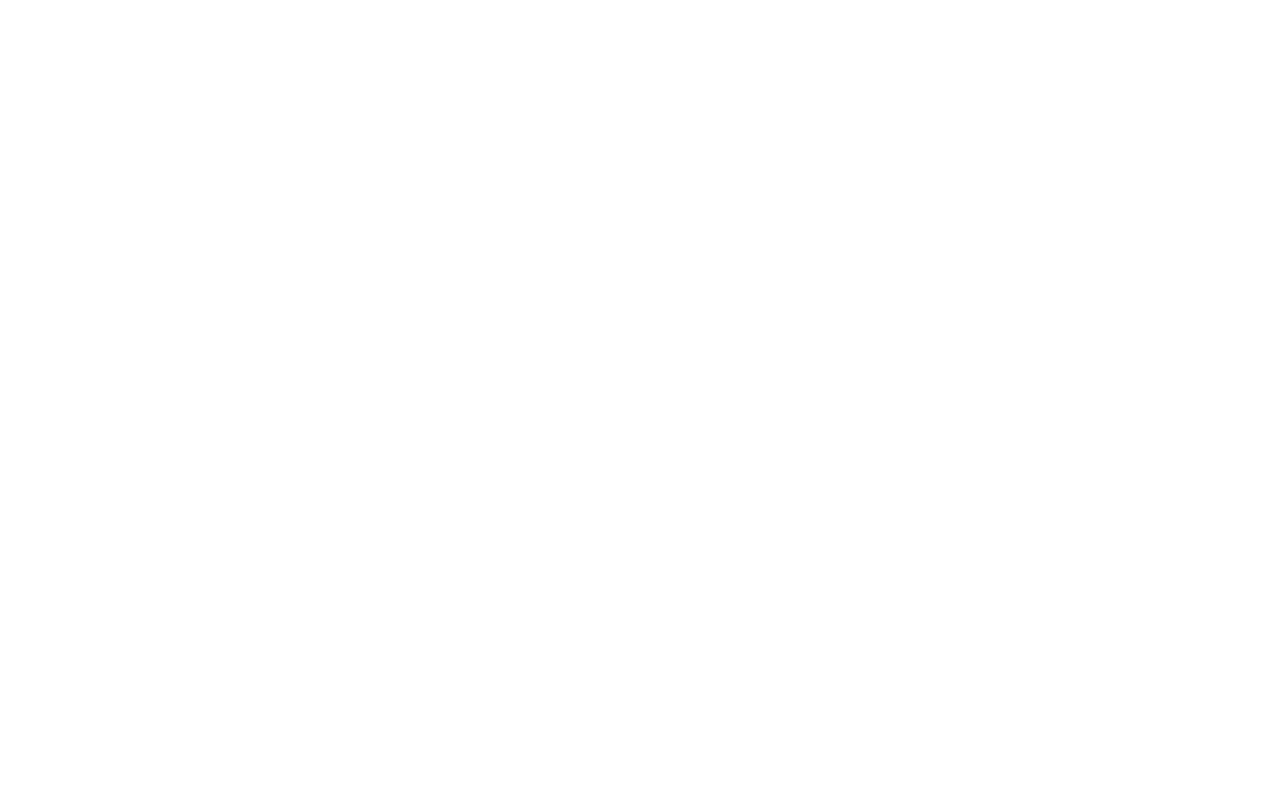
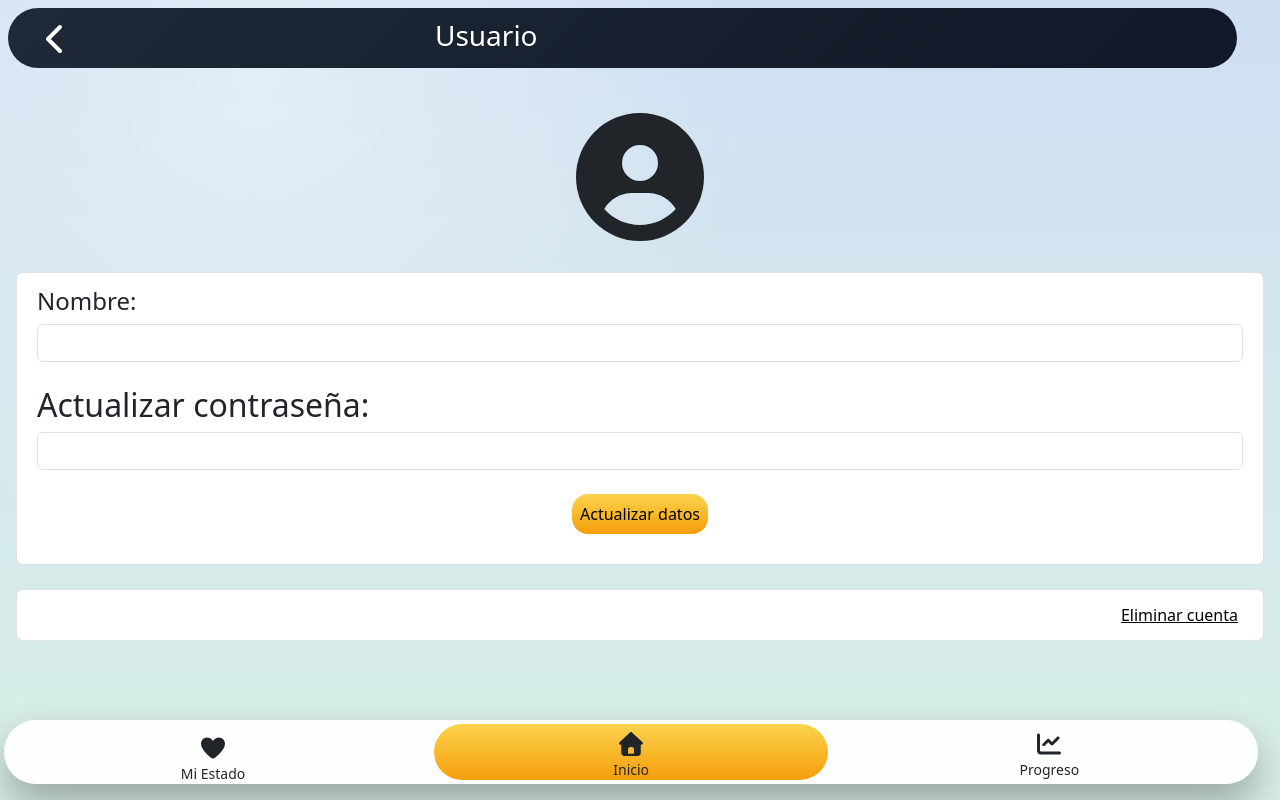
Before and after one commit to MisaelSalazar/SereniApp-React, a React (Vite) app: page /user in a window 1280 px wide. Before the commit this address had no page. Built offline with nearby package versions, Linux system fonts and the light colour scheme.

Commit message:
Finished User Section

```diff
--- a/src/pages/Config.tsx
+++ b/src/pages/Config.tsx
@@ -10,7 +10,7 @@ function Config() {
             <TopBar
                 title="Ajustes"
                 rightIcon={faCircleUser}
-                rightLink="#"
+                rightLink="/user"
             ></TopBar>
 
             <div style={{ marginTop: "4rem" }}>
--- /dev/null
+++ b/src/pages/User.tsx
@@ -0,0 +1,47 @@
+import BottomBar from "../components/BottomBar";
+import TopBar from "../components/TopBar";
+import { faCircleUser } from "@fortawesome/free-solid-svg-icons";
+import { FontAwesomeIcon } from "@fortawesome/react-fontawesome";
+
+function User() {
+    return (
+        <main>
+            <TopBar
+                title="Usuario"
+            ></TopBar>
+
+            <div style={{ marginTop: "4rem" }}>
+                <div className="text-center" style={{ fontSize: "8rem" }}>
+                    <FontAwesomeIcon icon={faCircleUser} />
+                </div>
+
+                <form action="" className="form-control">
+                    <div className="m-2">
+                        <label htmlFor="" className="h4">Nombre:</label>
+                        <input type="text" className="form-control" />
+                    </div>
+                    <div className="m-2 mt-4 mb-4">
+                        <label htmlFor="" className="h2">Actualizar contraseña:</label>
+                        <input type="text" className="form-control" />
+                    </div>
+
+                    <center className="mb-4">
+                        <input type="button" value="Actualizar datos" className="btn-app" />
+                    </center>
+                </form>
+
+                <div className="form-control mt-4" style={{textAlign: "right"}}>
+                    <button
+                        className="btn btn-link"
+                        style={{ color: "black" }}
+                    >
+                        Eliminar cuenta
+                    </button>
+                </div>
+            </div>
+
+            <BottomBar></BottomBar>
+        </main>
+    );
+}
+export default User;
--- a/src/routes/AppRoutes.tsx
+++ b/src/routes/AppRoutes.tsx
@@ -4,6 +4,7 @@ import Home from "../pages/Home";
 import Config from "../pages/Config";
 import MyState from "../pages/MyState";
 import History from "../pages/History";
+import User from "../pages/User";
 
 function AppRoutes() {
 
@@ -14,6 +15,7 @@ function AppRoutes() {
             <Route path="/config" element={<Config />} />
             <Route path="/state" element={<MyState />} />
             <Route path="/history" element={<History />} />
+            <Route path="/user" element={<User />} />
         </Routes>
     );
 
```
